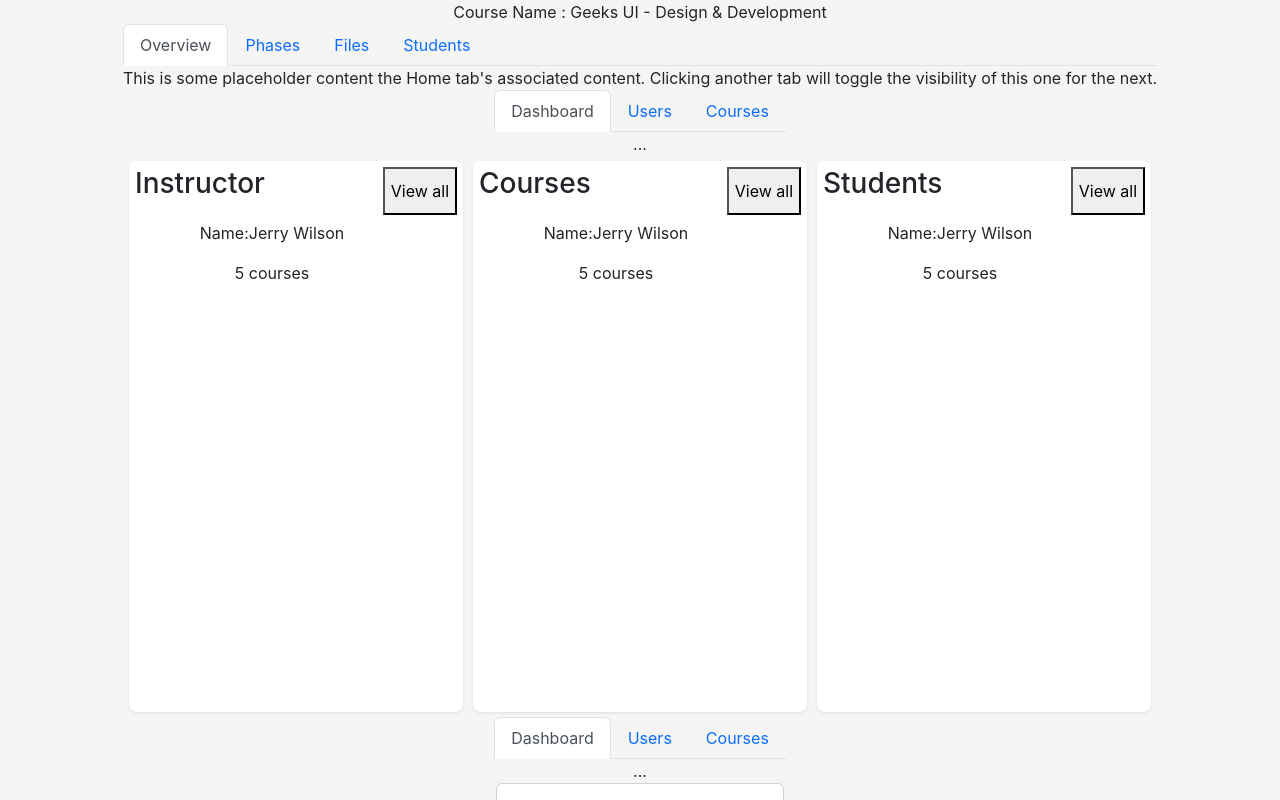
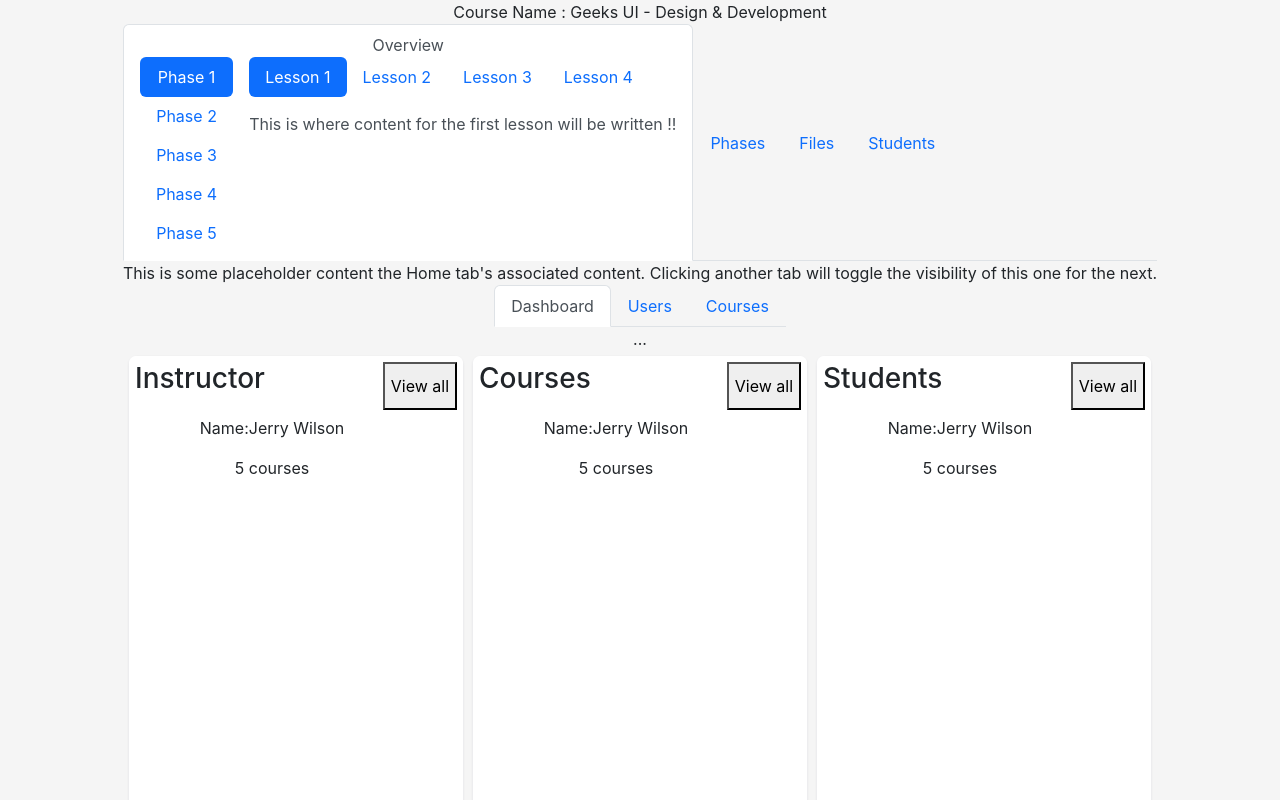
Before and after one commit to waronja/LMS-System-Frontend, a React (Create React App) app: page / in a window 1280 px wide. Shown: the top 800 px of the page. Built offline with nearby package versions, Linux system fonts and the light colour scheme.

Commit message:
Course Details, phase & Resource edits

```diff
--- a/src/components/Course/CourseDetails.js
+++ b/src/components/Course/CourseDetails.js
@@ -1,4 +1,5 @@
 import React from 'react'
+import CoursePhase from './CoursePhase'
 
 function CourseDetails() {
   return (
@@ -11,7 +12,7 @@ function CourseDetails() {
 
         <nav>
   <div class="nav nav-tabs" id="nav-tab" role="tablist">
-    <button class="nav-link active" id="overview-tab" data-bs-toggle="tab" data-bs-target="#overview" type="button" role="tab" aria-controls="overview" aria-selected="true">Overview</button>
+    <button class="nav-link active" id="overview-tab" data-bs-toggle="tab" data-bs-target="#overview" type="button" role="tab" aria-controls="overview" aria-selected="true"> Overview <CoursePhase/></button>
     <button class="nav-link" id="nav-profile-tab" data-bs-toggle="tab" data-bs-target="#nav-profile" type="button" role="tab" aria-controls="nav-profile" aria-selected="false">Phases</button>
     <button class="nav-link" id="nav-contact-tab" data-bs-toggle="tab" data-bs-target="#nav-contact" type="button" role="tab" aria-controls="nav-contact" aria-selected="false">Files</button>
     <button class="nav-link" id="nav-contact-tab" data-bs-toggle="tab" data-bs-target="#nav-contact" type="button" role="tab" aria-controls="nav-contact" aria-selected="false">Students</button>
--- a/src/components/Course/CoursePhase.js
+++ b/src/components/Course/CoursePhase.js
@@ -0,0 +1,27 @@
+import React from 'react'
+import CourseResource from './CourseResource'
+
+function CoursePhase() {
+  return (
+    <div>
+        <div class="d-flex align-items-start">
+        <div class="nav flex-column nav-pills me-3" id="v-pills-tab" role="tablist" aria-orientation="vertical">
+            <button class="nav-link active" id="v-pills-home-tab" data-bs-toggle="pill" data-bs-target="#v-pills-home" type="button" role="tab" aria-controls="v-pills-home" aria-selected="true">Phase 1</button>
+            <button class="nav-link" id="v-pills-profile-tab" data-bs-toggle="pill" data-bs-target="#v-pills-profile" type="button" role="tab" aria-controls="v-pills-profile" aria-selected="false">Phase 2</button>
+            <button class="nav-link" id="v-pills-disabled-tab" data-bs-toggle="pill" data-bs-target="#v-pills-disabled" type="button" role="tab" aria-controls="v-pills-disabled" aria-selected="false" >Phase 3</button>
+            <button class="nav-link" id="v-pills-messages-tab" data-bs-toggle="pill" data-bs-target="#v-pills-messages" type="button" role="tab" aria-controls="v-pills-messages" aria-selected="false">Phase 4</button>
+            <button class="nav-link" id="v-pills-settings-tab" data-bs-toggle="pill" data-bs-target="#v-pills-settings" type="button" role="tab" aria-controls="v-pills-settings" aria-selected="false">Phase 5</button>
+        </div>
+        <div class="tab-content" id="v-pills-tabContent">
+            <div class="tab-pane fade show active" id="v-pills-home" role="tabpanel" aria-labelledby="v-pills-home-tab" tabindex="0"> <CourseResource/> </div>
+            <div class="tab-pane fade" id="v-pills-profile" role="tabpanel" aria-labelledby="v-pills-profile-tab" tabindex="0">Lessons</div>
+            <div class="tab-pane fade" id="v-pills-disabled" role="tabpanel" aria-labelledby="v-pills-disabled-tab" tabindex="0">Lessons</div>
+            <div class="tab-pane fade" id="v-pills-messages" role="tabpanel" aria-labelledby="v-pills-messages-tab" tabindex="0">Lessons</div>
+            <div class="tab-pane fade" id="v-pills-settings" role="tabpanel" aria-labelledby="v-pills-settings-tab" tabindex="0">Lessons</div>
+        </div>
+        </div>
+    </div>
+  )
+}
+
+export default CoursePhase
--- /dev/null
+++ b/src/components/Course/CourseResource.js
@@ -0,0 +1,32 @@
+import React from 'react'
+
+function CourseResource() {
+  return (
+    <div>
+
+        <ul class="nav nav-pills mb-3" id="pills-tab" role="tablist">
+  <li class="nav-item" role="presentation">
+    <button class="nav-link active" id="pills-home-tab" data-bs-toggle="pill" data-bs-target="#pills-home" type="button" role="tab" aria-controls="pills-home" aria-selected="true">Lesson 1</button>
+  </li>
+  <li class="nav-item" role="presentation">
+    <button class="nav-link" id="pills-profile-tab" data-bs-toggle="pill" data-bs-target="#pills-profile" type="button" role="tab" aria-controls="pills-profile" aria-selected="false">Lesson 2</button>
+  </li>
+  <li class="nav-item" role="presentation">
+    <button class="nav-link" id="pills-contact-tab" data-bs-toggle="pill" data-bs-target="#pills-contact" type="button" role="tab" aria-controls="pills-contact" aria-selected="false">Lesson 3</button>
+  </li>
+  <li class="nav-item" role="presentation">
+    <button class="nav-link" id="pills-disabled-tab" data-bs-toggle="pill" data-bs-target="#pills-disabled" type="button" role="tab" aria-controls="pills-disabled" aria-selected="false">Lesson 4</button>
+  </li>
+</ul>
+<div class="tab-content" id="pills-tabContent">
+  <div class="tab-pane fade show active" id="pills-home" role="tabpanel" aria-labelledby="pills-home-tab" tabindex="0">This is where content for the first lesson will be written !!</div>
+  <div class="tab-pane fade" id="pills-profile" role="tabpanel" aria-labelledby="pills-profile-tab" tabindex="0">This is where content for the Second lesson will be written !!</div>
+  <div class="tab-pane fade" id="pills-contact" role="tabpanel" aria-labelledby="pills-contact-tab" tabindex="0">This is where content for the Third lesson will be written !!</div>
+  <div class="tab-pane fade" id="pills-disabled" role="tabpanel" aria-labelledby="pills-disabled-tab" tabindex="0">This is where content for the Fourth lesson will be written !!</div>
+</div>
+
+    </div>
+  )
+}
+
+export default CourseResource
```
Also changed, not shown: src/components/Course/CourseResource.Js (deleted).
